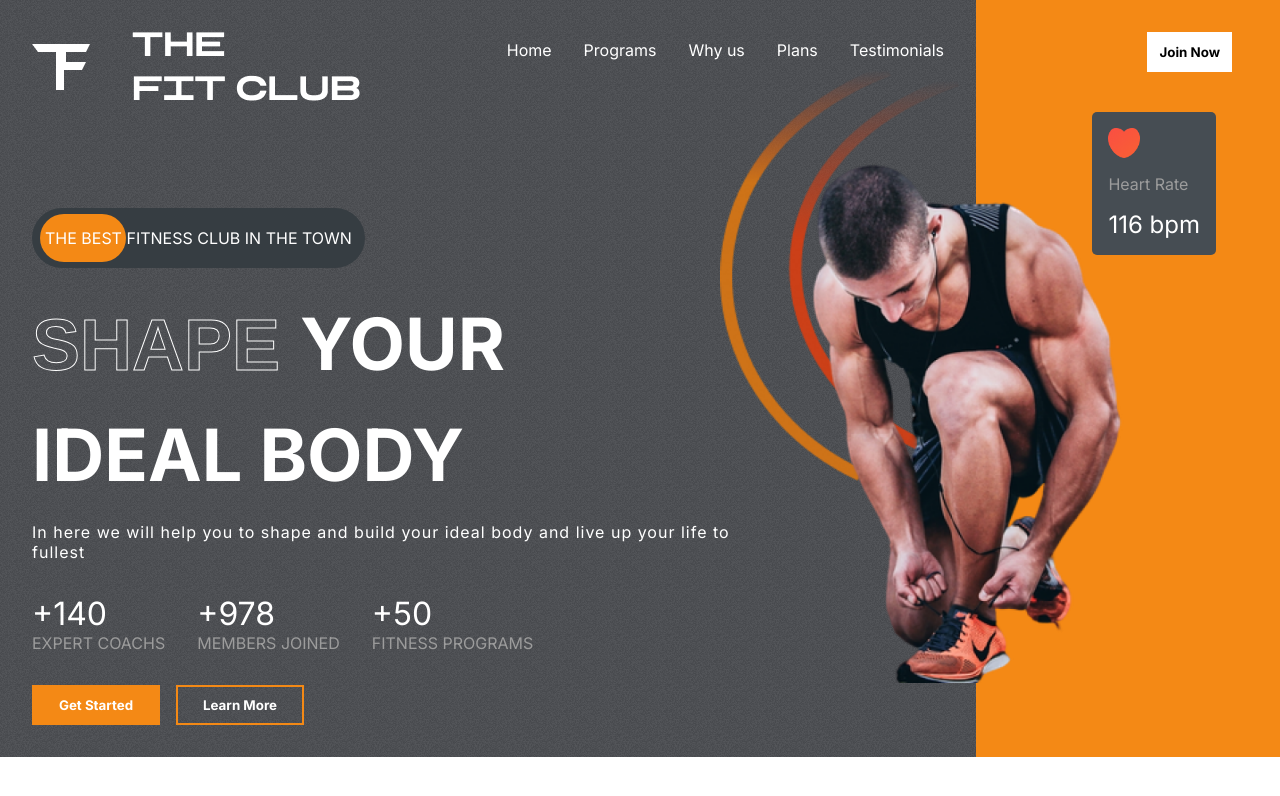
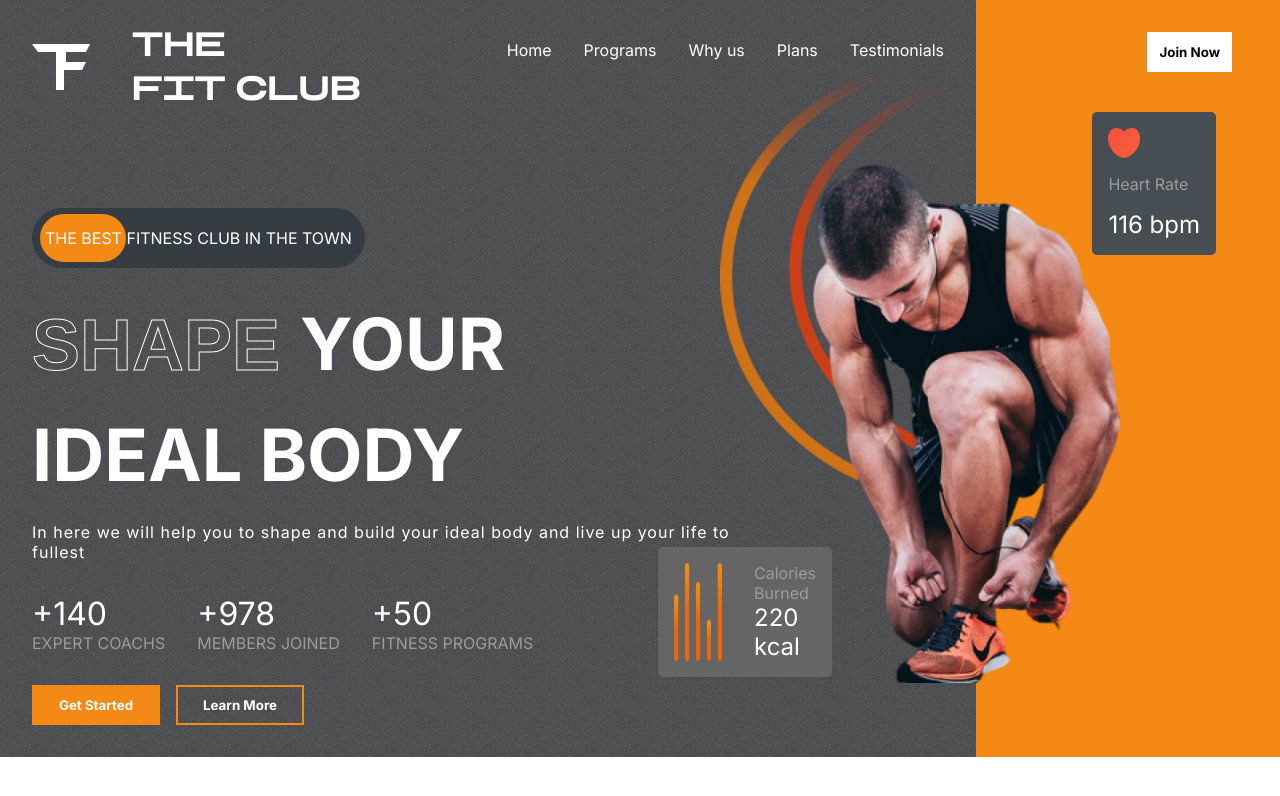
Before and after one commit to joaovieira23/fit-club, a React (Create React App) app: page / in a window 1280 px wide. Shown: the top 796 px of the page. Built offline with nearby package versions, Linux system fonts and the light colour scheme; the HTML template or start-up script is replaced by a standard one.

Commit message:
feat: finish static part of hero component

```diff
--- a/src/components/Hero/Hero.scss
+++ b/src/components/Hero/Hero.scss
@@ -151,3 +151,34 @@
     z-index: -1;
     width: 15rem;
 }
+
+.calories {
+    display: flex;
+    gap: 2rem;
+    background-color: var(--caloryCard);
+    border-radius: 5px;
+    padding: 1rem;
+    width: fit-content;
+    position: absolute;
+    top: 34.2rem;
+    right: 28rem;
+}
+
+.calories > img {
+    width: 3rem;
+}
+
+.calories > div {
+    display: flex;
+    flex-direction: column;
+    justify-content: space-between;
+}
+
+.calories > div > :nth-child(1) {
+    color: var(--gray);
+}
+
+.calories > div > :nth-child(2) {
+    color: white;
+    font-size: 1.5rem;
+}
--- a/src/components/Hero/Hero.tsx
+++ b/src/components/Hero/Hero.tsx
@@ -66,6 +66,15 @@ const Hero = () => {
                 {/* hero images */}
                 <img src={hero_image} alt="Hero Image" className='hero-image' />
                 <img src={hero_image_back} alt="Hero Image" className='hero-image-back' />
+
+                {/* calories */}
+                <div className="calories">
+                    <img src={Calories} alt="Calorias" />
+                    <div>
+                        <span>Calories Burned</span>
+                        <span>220 kcal</span>
+                    </div>
+                </div>
             </div>
         </div>
     )
```
